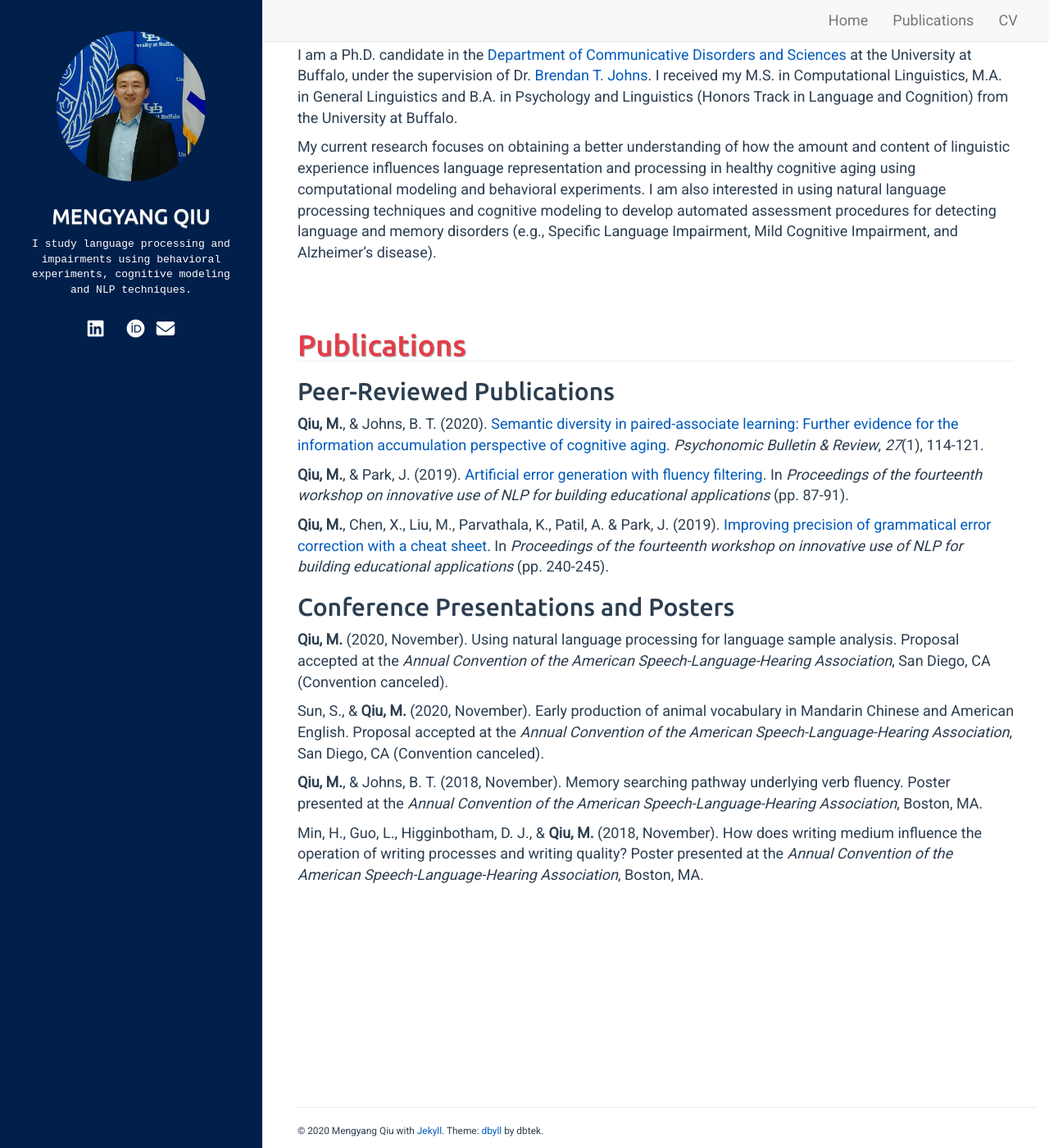
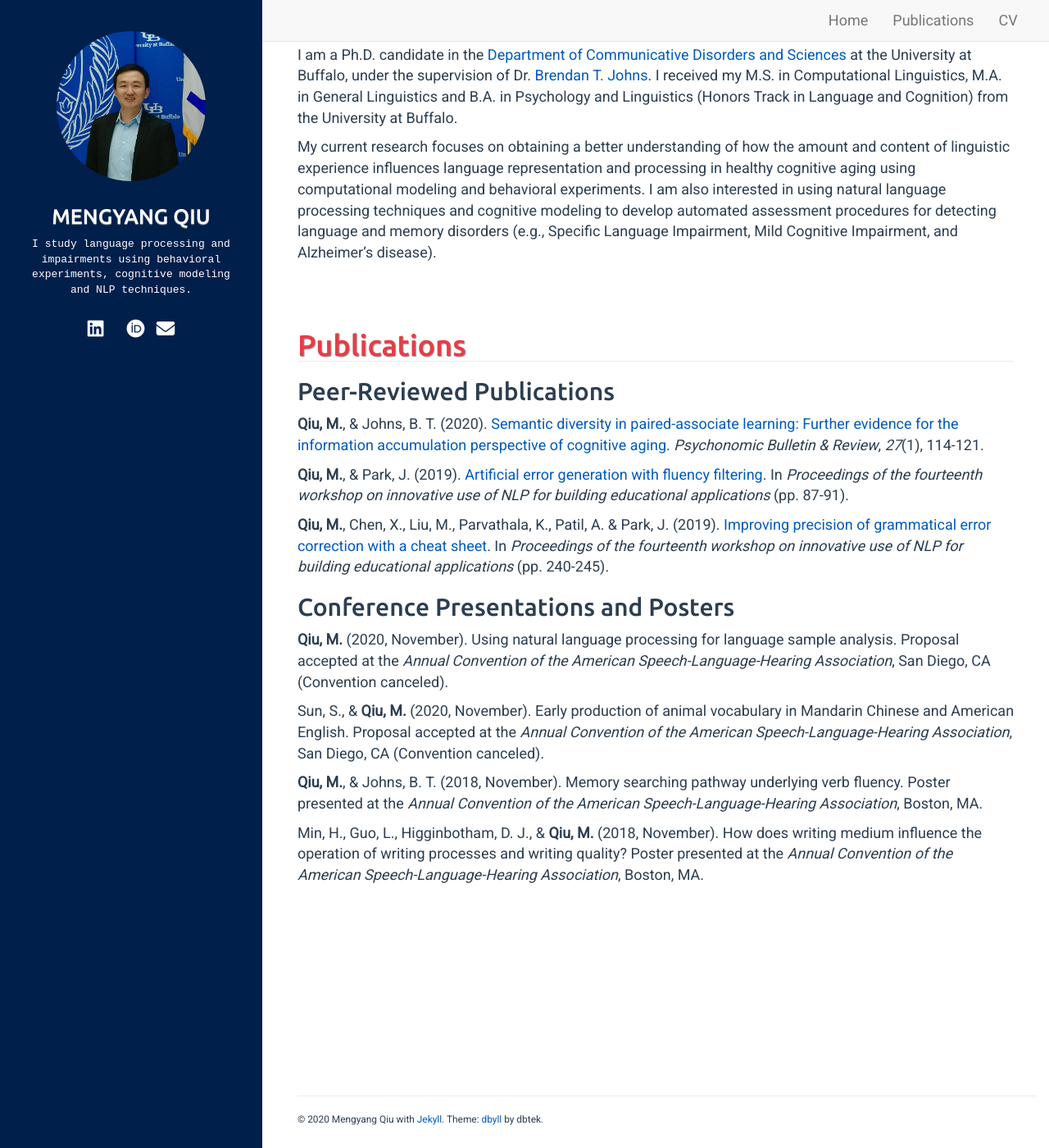
Before and after one commit to mengyangq/mengyangq.github.io, a Jekyll site: the page built from index.html, in a window 1280 px wide and 1400 px high, scrolled down 78 px. Shown: the whole window at 82% size. Built offline with Jekyll 4.4.1, drawn with Linux system fonts in a browser that asks for light colours; nearby versions of some CDN libraries; a style sheet for code colours, icons or effects is not loaded.

Commit message:
Sat Sep 26 17:56:38 EDT 2020

```diff
--- a/assets/css/style.css
+++ b/assets/css/style.css
@@ -9,7 +9,7 @@ body {
   padding-right: 3%;
   /*padding-top: 45px;*/
   padding-left: 3%;
-  padding-bottom: 14%;
+  padding-bottom: 12.5%;
 }
 
 .sidebar {
```
